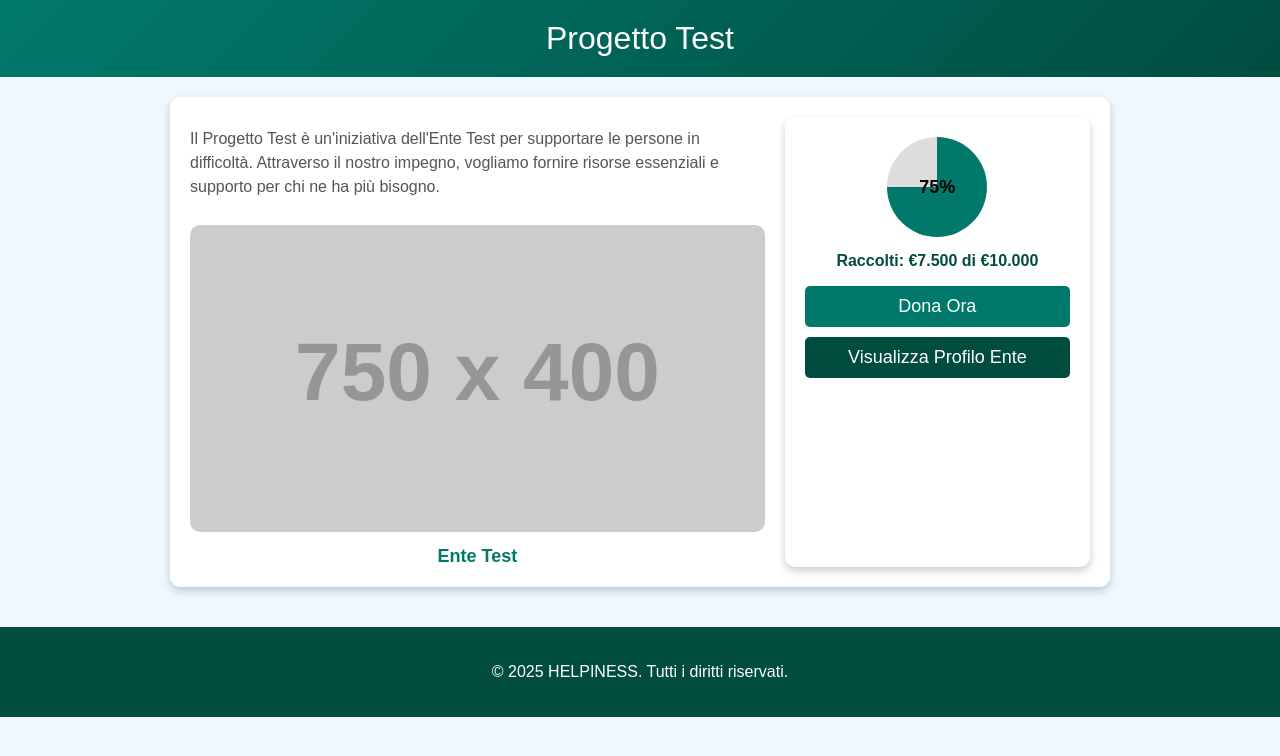
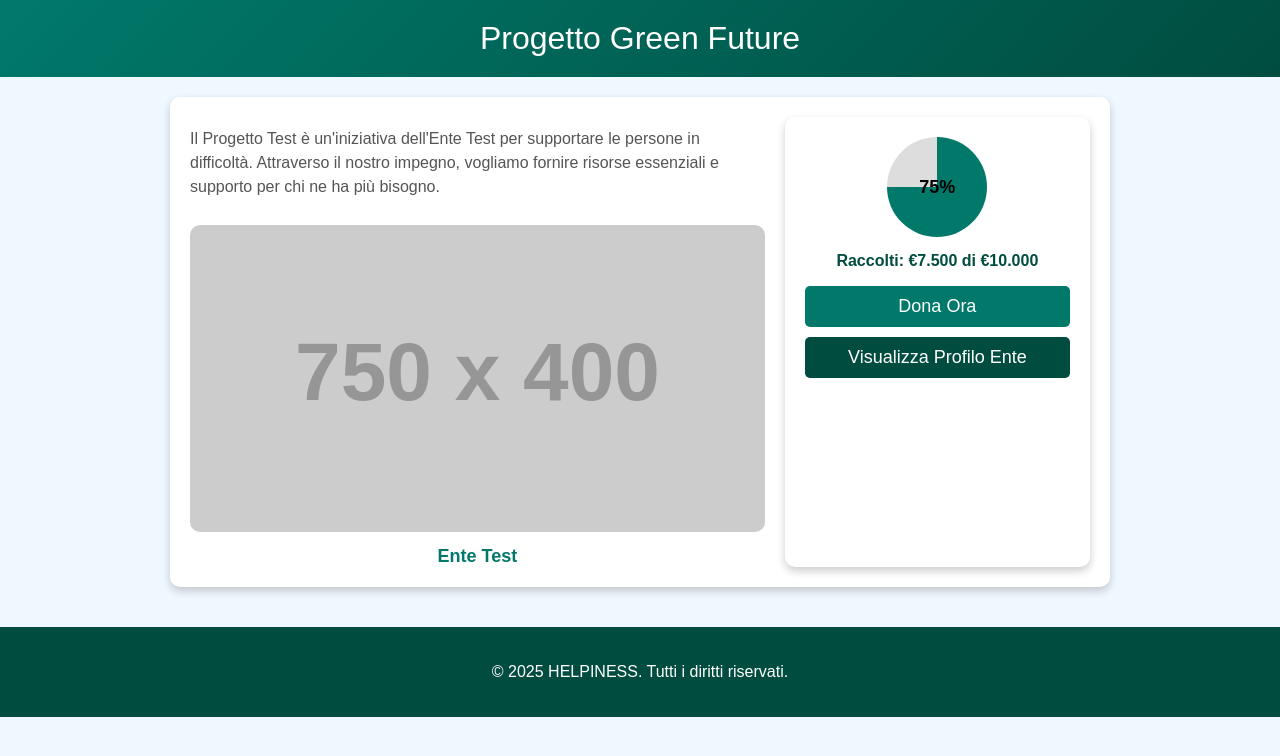
Before and after one commit to StefanoCasini/HELPINESS_demo, a plain HTML site: page dettaglioProgetto.html in a window 1280 px wide. Drawn offline with Linux system fonts and the light colour scheme; placeholder pictures from the web are drawn by us.

Commit message:
cambio nome

```diff
--- a/dettaglioProgetto.html
+++ b/dettaglioProgetto.html
@@ -110,7 +110,7 @@
 </head>
 <body>
     <div class="header">
-        Progetto Test
+        Progetto Green Future
     </div>
     <div class="container">
         <div class="content">
```
